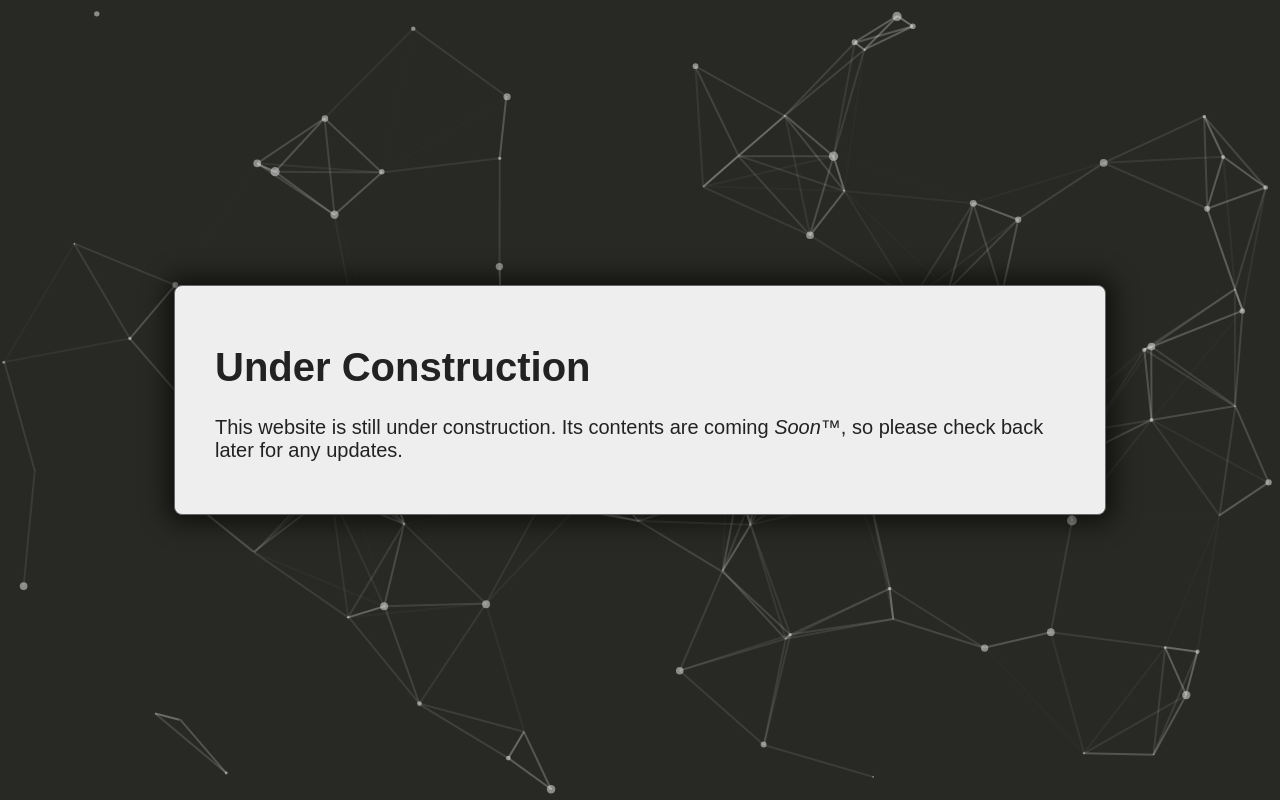
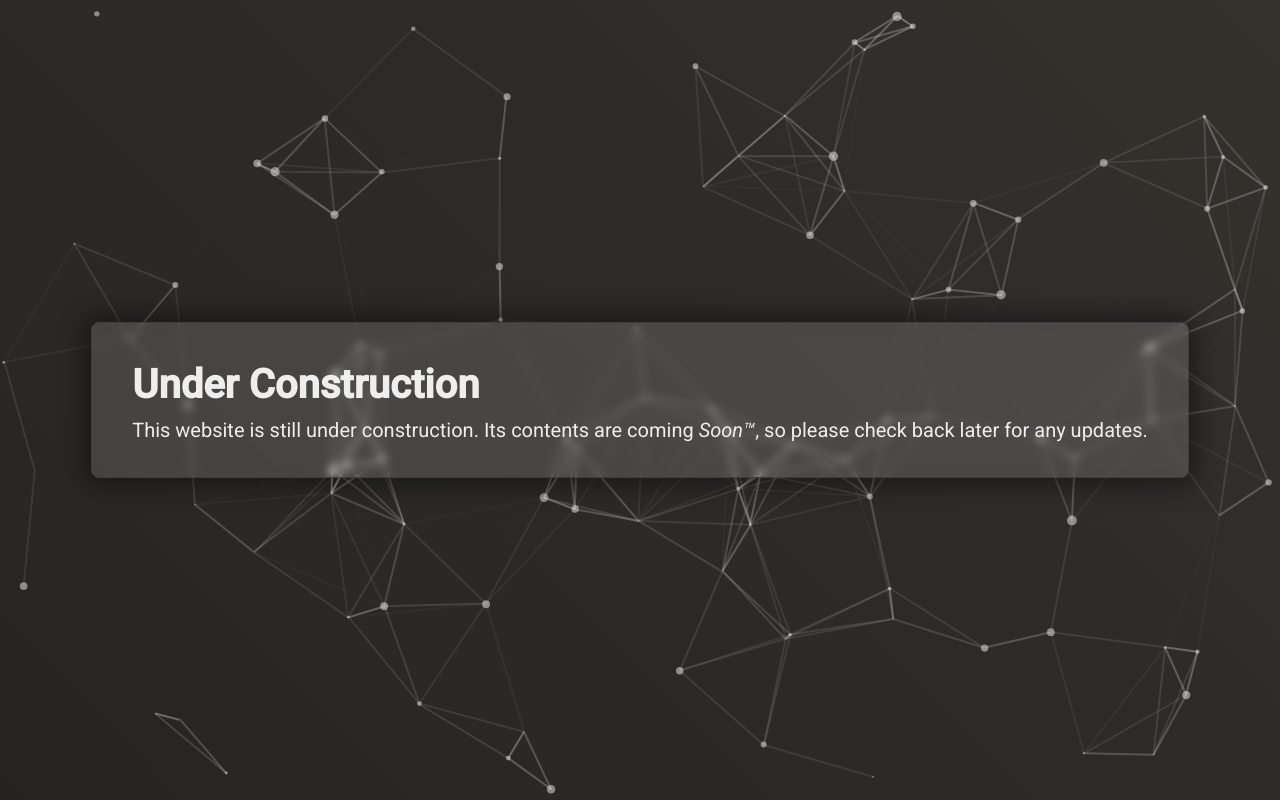
Before and after one commit to TechGeek01/thereal3mvp.com, a plain HTML site: page construction.html in a window 1280 px wide. Drawn offline with Linux system fonts and the light colour scheme.

Commit message:
Update construction page

```diff
--- a/construction.html
+++ b/construction.html
@@ -5,46 +5,7 @@
 	<meta name="viewport" content="width=device-width, initial-scale=1">
 	<title>Under Construction - TheRealEmVP</title>
 
-	<style>
-		html, body {
-			min-height: 100vh;
-		}
-		body {
-			background: #282824;
-			color: #222;
-			font-size: 1.25rem;
-			margin: 0;
-			padding: 0;
-			font-family: sans-serif;
-		}
-
-		#particles-js {
-			position: fixed;
-			top: 0;
-			bottom: 0;
-			left: 0;
-			right: 0;
-			z-index: -5;
-		}
-
-		#wrapper {
-			display: flex;
-			justify-content: center;
-			align-items: center;
-			padding: 2rem;
-			min-height: 100vh;
-			box-sizing: border-box;
-		}
-		#content {
-			max-width: 850px;
-			padding: 2rem 2.5rem;
-			background: #eee;
-			border: 1px solid #666;
-			border-radius: 0.5rem;
-			box-shadow: 0 0 1.5rem 0.5rem rgba(0, 0, 0, 0.6);
-		}
-	</style>
-
+	<link rel="stylesheet" type="text/css" href="css/style.css" />
 	<script src="js/particles.min.js"></script>
 </head>
 <body>
```
